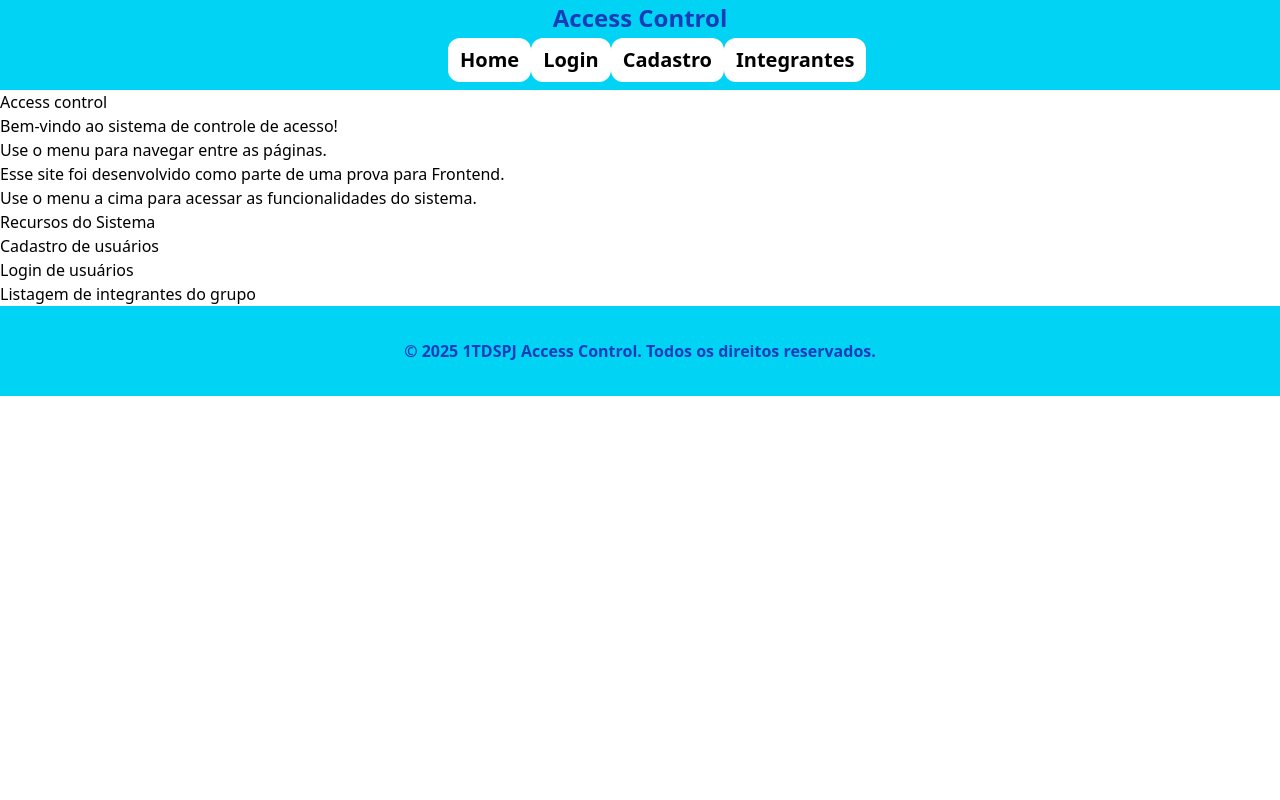
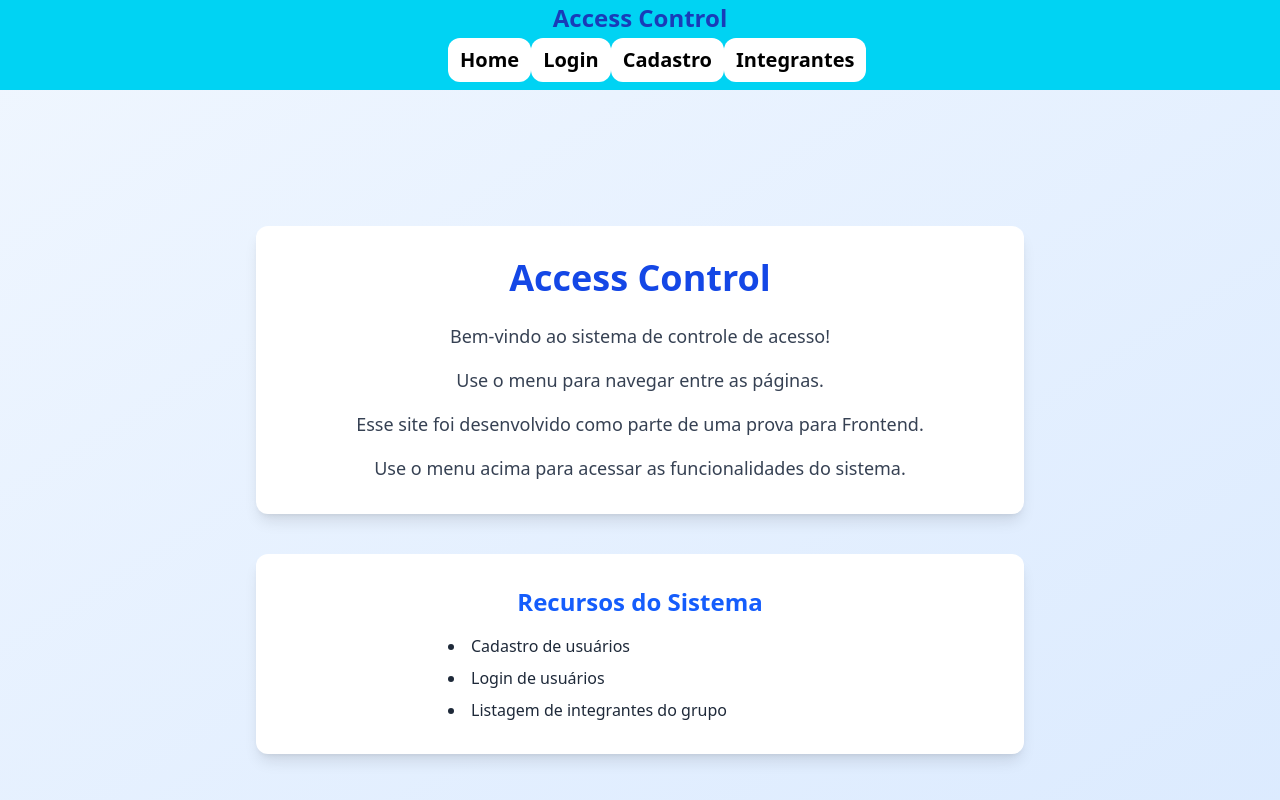
Before and after one commit to cp-05-frontend-1tdspj-2025/access-control-cp, a React (Vite) app in the folder access-control-cp/: page / in a window 1280 px wide. Shown: the top 800 px of the page. Built offline with nearby package versions, Linux system fonts and the light colour scheme.

Commit message:
Feito a estilizacao da pagina home

```diff
--- a/access-control-cp/src/routes/Home/Home.tsx
+++ b/access-control-cp/src/routes/Home/Home.tsx
@@ -1,30 +1,30 @@
-export default function Home(){
-
+export default function Home() {
   document.title = "Home";
 
-    return(
-    <main>
-      <h1>Access control</h1>
-
-      <section>
-        <div>
+  return (
+    <main className="min-h-screen bg-gradient-to-br from-blue-50 to-blue-100 flex flex-col items-center justify-center px-4 py-10">
+      <div className="max-w-3xl w-full bg-white rounded-xl shadow-lg p-8 text-center mb-10">
+        <h1 className="text-4xl font-extrabold text-blue-700 mb-6">
+          Access Control
+        </h1>
+        <div className="space-y-4 text-gray-700 text-lg">
           <p>Bem-vindo ao sistema de controle de acesso!</p>
           <p>Use o menu para navegar entre as páginas.</p>
           <p>Esse site foi desenvolvido como parte de uma prova para Frontend.</p>
-          <p>Use o menu a cima para acessar as funcionalidades do sistema.</p>
+          <p>Use o menu acima para acessar as funcionalidades do sistema.</p>
         </div>
-      </section>
+      </div>
 
-      <section>
-        <div>
-          <h2>Recursos do Sistema</h2>
-          <ul>
+      <div className="max-w-3xl w-full bg-white rounded-xl shadow-lg p-8 text-center">
+        <h2 className="text-2xl font-semibold text-blue-600 mb-4">
+          Recursos do Sistema
+        </h2>
+        <ul className="space-y-2 text-gray-800 text-left mx-auto max-w-sm list-disc list-inside">
           <li>Cadastro de usuários</li>
           <li>Login de usuários</li>
           <li>Listagem de integrantes do grupo</li>
         </ul>
       </div>
-      </section>
     </main>
   );
 }
```
Lines whose indentation alone changed are shown as unchanged.
